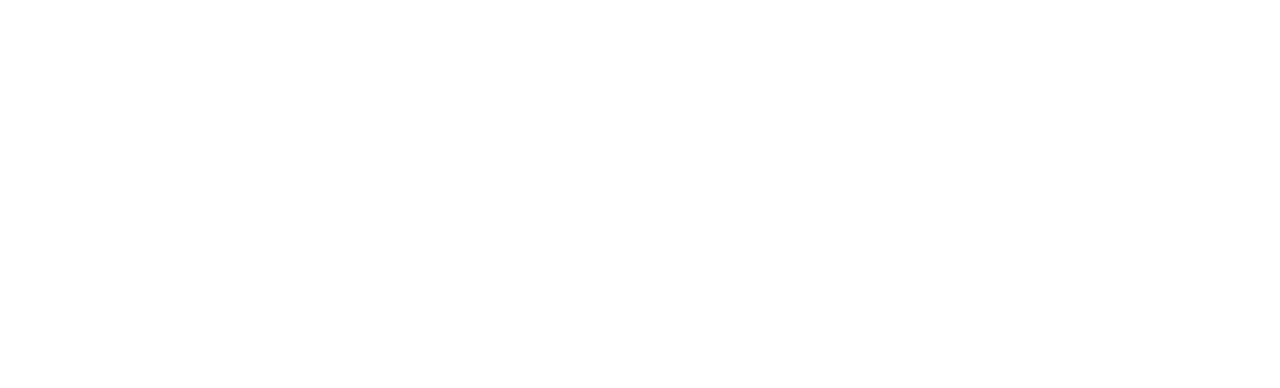
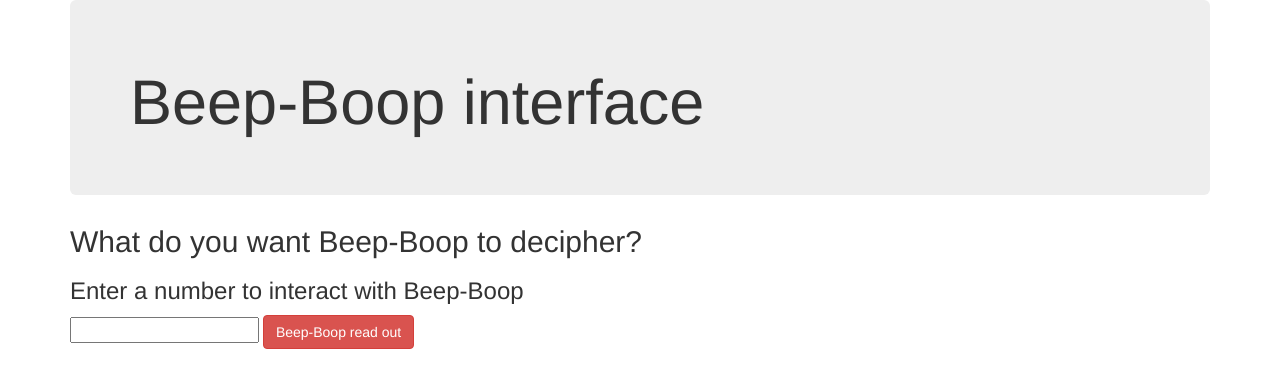
Before and after one commit to jstocks01/Friday-24-project, a plain HTML site: page index.html in a window 1280 px wide. Drawn offline with Linux system fonts and the light colour scheme.

Commit message:
add html text

```diff
--- a/index.html
+++ b/index.html
@@ -1,9 +1,24 @@
 <!DOCTYPE html>
 <html lang="en">
 <head>
-
+  <link rel="stylesheet" href="css/bootstrap.css" type="text/css">
+  <link rel="stylesheet" href="css/styles.css" type="text/css">
+  <script src="js/jquery-3.4.1.js"></script>
+  <script src="js/scripts.js"></script>
   <title>Friday-24-project</title>
 </head>
+  <div class= "container">
+    <div class= "jumbotron">
+        <h1>Beep-Boop interface</h1>
+    </div>
+    <form id="question1">
+        <h2>What do you want Beep-Boop to decipher?</h2>
+        <h3>Enter a number to interact with Beep-Boop</h3>
+        <input id="input" type="text">
+        <button class="btn btn-danger">Beep-Boop read out</button>
+    </form>
+
+  </div>
 <body>
 
 </body>
--- a/js/scripts.js
+++ b/js/scripts.js
@@ -0,0 +1 @@
+// business logic
```
Also changed, not shown: 1 other file.
